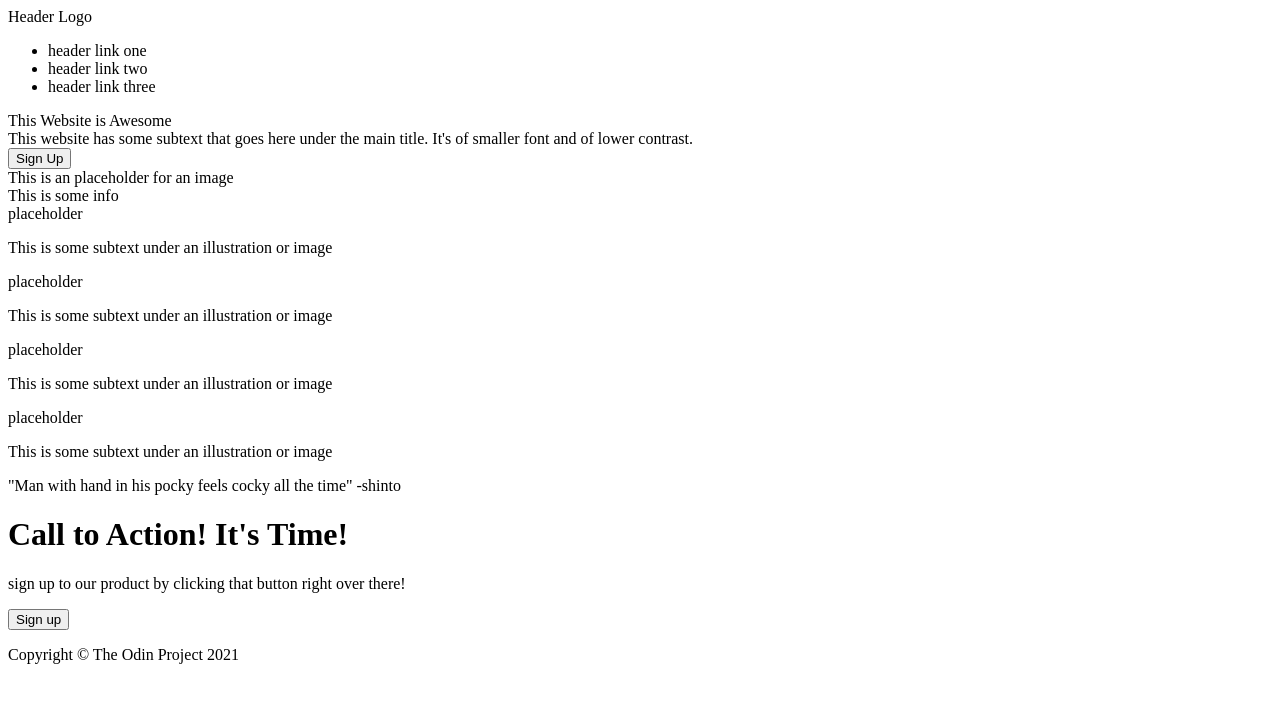
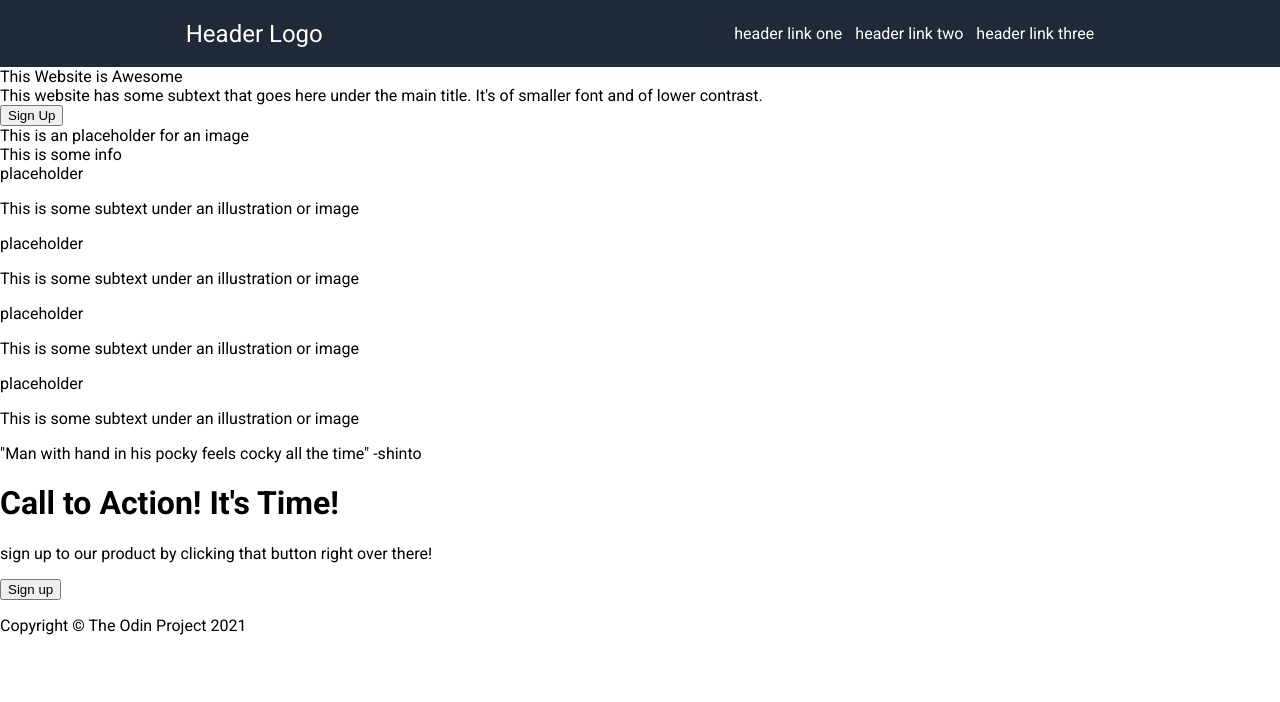
Before and after one commit to OsmanyR12/landing-page, a plain HTML site: page index.html in a window 1280 px wide. Drawn offline with Linux system fonts and the light colour scheme.

Commit message:
add stylesheets links and font links

```diff
--- a/index.html
+++ b/index.html
@@ -2,6 +2,10 @@
 <html lang="en">
 <head>
   <meta charset="UTF-8">
+  <link rel="stylesheet" href="styles.css">
+  <link rel="preconnect" href="https://fonts.googleapis.com">
+<link rel="preconnect" href="https://fonts.gstatic.com" crossorigin>
+<link href="https://fonts.googleapis.com/css2?family=Roboto:ital,wght@0,100..900;1,100..900&display=swap" rel="stylesheet">
   <title>
     landing page
   </title>
--- /dev/null
+++ b/styles.css
@@ -0,0 +1,30 @@
+body{
+  font-family: Roboto, arial;
+  margin: 0;
+}
+.header{
+  display: flex;
+  justify-content: space-around;
+  align-items: center;
+  background-color: #1f2937;
+}
+.header div{
+  margin: 8px;
+}
+.logo-container{
+  color: white;
+  font-size: 24px;
+  align-items: center;
+}
+.links{
+  justify-content: center;
+}
+.links ul{
+  display: flex;
+  justify-content: space-between;
+  gap: 13px;
+  list-style: none;
+}
+.links a{
+  color: white;
+}
```
